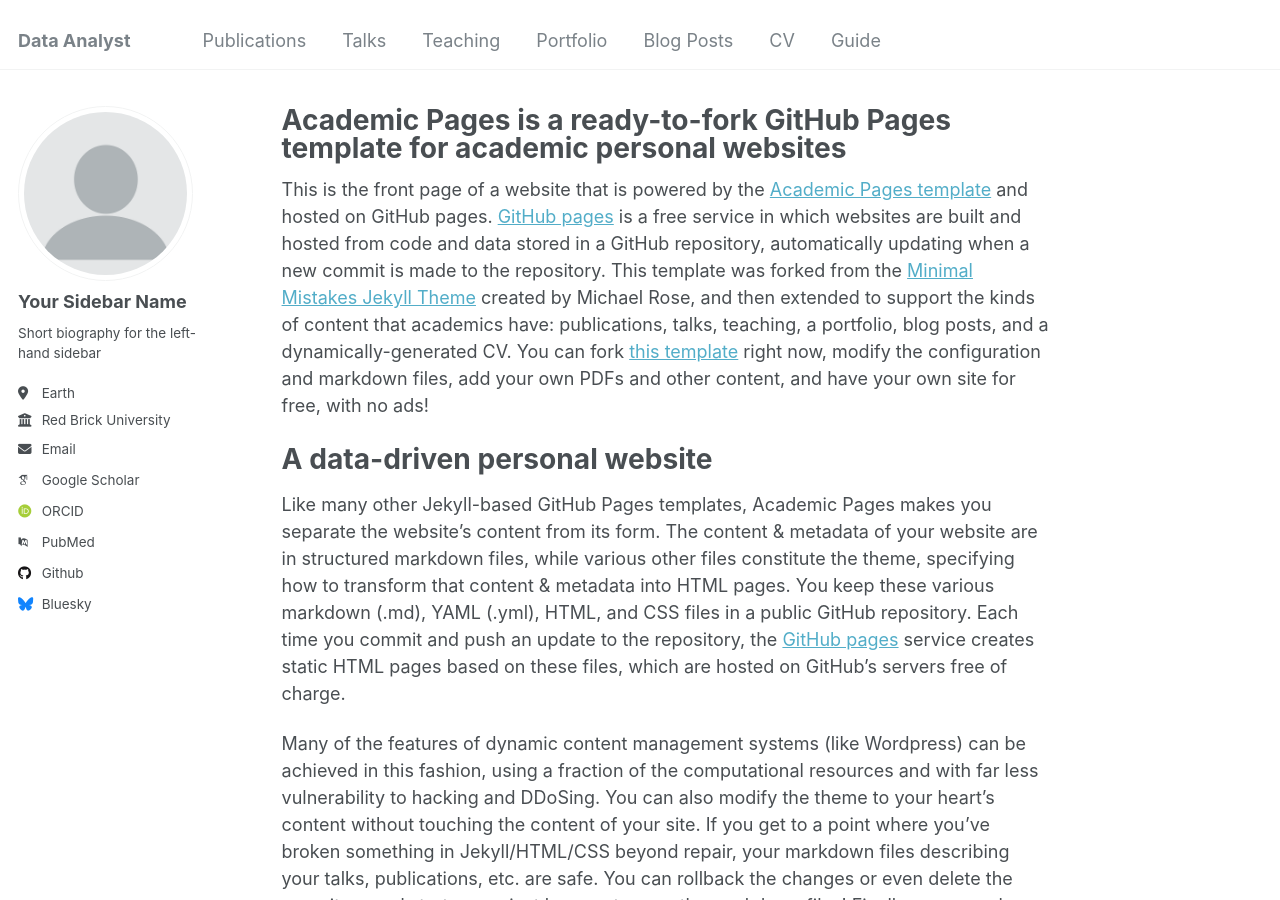
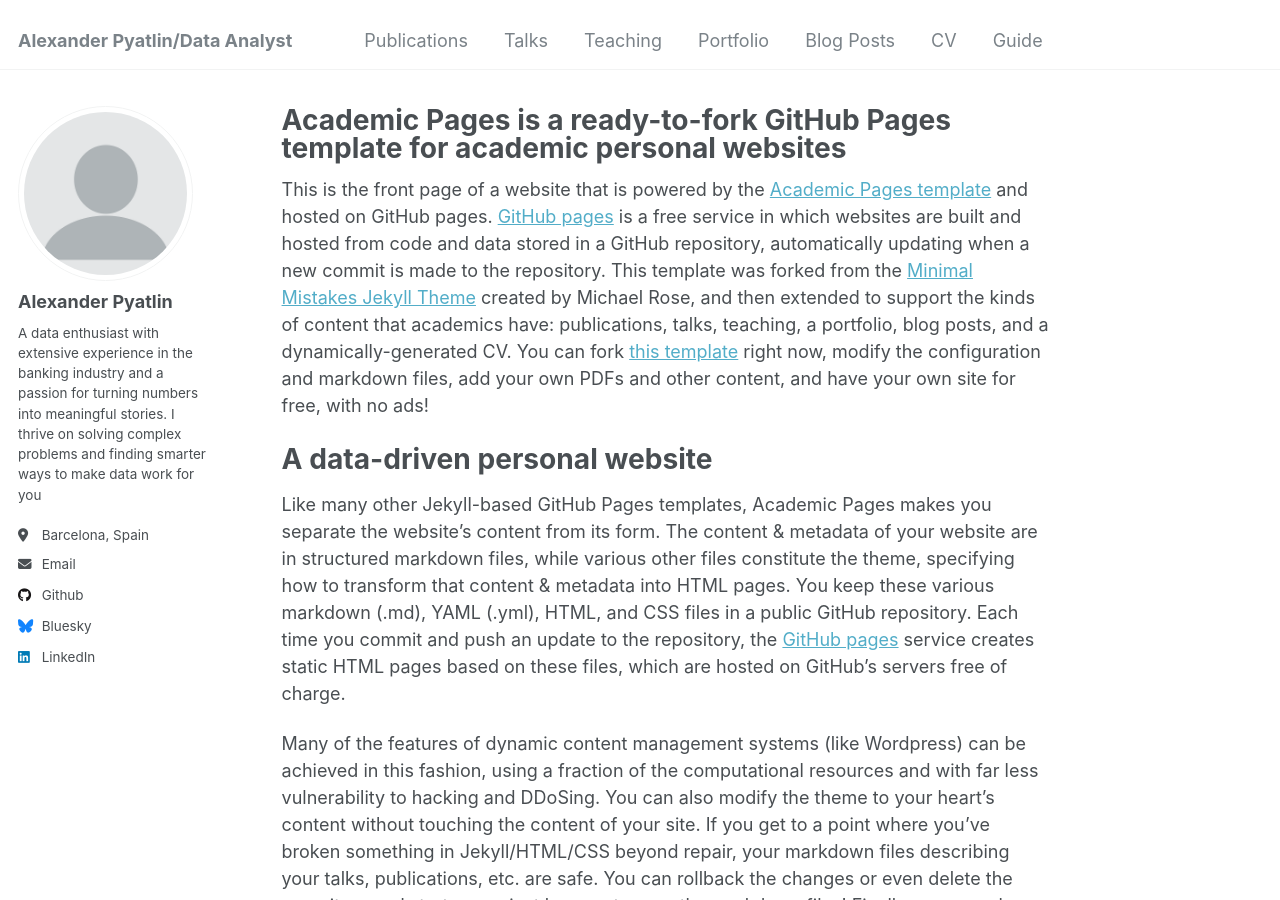
Before and after one commit to AlexPyatlin/alexpyatlin.github.io, a Jekyll site: the page built from _pages/about.md, in a window 1280 px wide and 900 px high. Built offline with Jekyll 4.4.1, drawn with Linux system fonts in a browser that asks for light colours; some web fonts are replaced.

Commit message:
Update _config.yml

```diff
--- a/_config.yml
+++ b/_config.yml
@@ -8,7 +8,7 @@
 
 # Basic Site Settings
 locale                   : "en-US"
-title                    : "Data Analyst"
+title                    : "Alexander Pyatlin/Data Analyst"
 title_separator          : "-"
 name                     : &name "Alexander Pyatlin"
 #description              : &description "personal description"
@@ -22,21 +22,21 @@ name                     : &name "Alexander Pyatlin"
 author:
   # Biographic information
   avatar           : "profile.png"
-  name             : "Your Sidebar Name"
-  pronouns         : # example: "she/her"
-  bio              : "Short biography for the left-hand sidebar"
-  location         : "Earth"
-  employer         : "Red Brick University"
-  uri              : # URL
-  email            : "none@example.org"
+  name             : "Alexander Pyatlin"
+  #pronouns         : # example: "she/her"
+  bio              : "A data enthusiast with extensive experience in the banking industry and a passion for turning numbers into meaningful stories. I thrive on solving complex problems and finding smarter ways to make data work for you"
+  location         : "Barcelona, Spain"
+  #employer         : "Red Brick University"
+  #uri              : # URL
+  email            : "alexpyatlin@gmail.com"
 
   # Academic websites
   arxiv            : # URL - Update with the correct link to your profile
-  googlescholar    : "https://scholar.google.com/citations?user=PS_CX0AAAAAJ"
+  googlescholar    : # URL
   impactstory      : # URL
-  orcid            : "http://orcid.org/yourorcidurl"
+  orcid            : # URL
   semantic         : # URL
-  pubmed           : "https://www.ncbi.nlm.nih.gov/pubmed/?term=john+snow"
+  pubmed           : # URL
   researchgate     : # URL
   scopus           : # URL
 
@@ -44,7 +44,7 @@ author:
   bitbucket        : # Username - Update with your username on the site
   codepen          : # Username
   dribbble         : # Username
-  github           : "academicpages"
+  github           : "alexpyatlin"
   kaggle           : # Username
   stackoverflow    : # User number or user number and name (i.e., use "1" or "1/jeff-atwood")
 
@@ -58,7 +58,7 @@ author:
   keybase          : # Username
   instagram        : # Username
   lastfm           : # Username
-  linkedin         : # Username
+  linkedin         : "https://www.linkedin.com/in/alexpyatlin/"
   mastodon         : # URL
   medium           : # URL
   pinterest        : # Username
```
